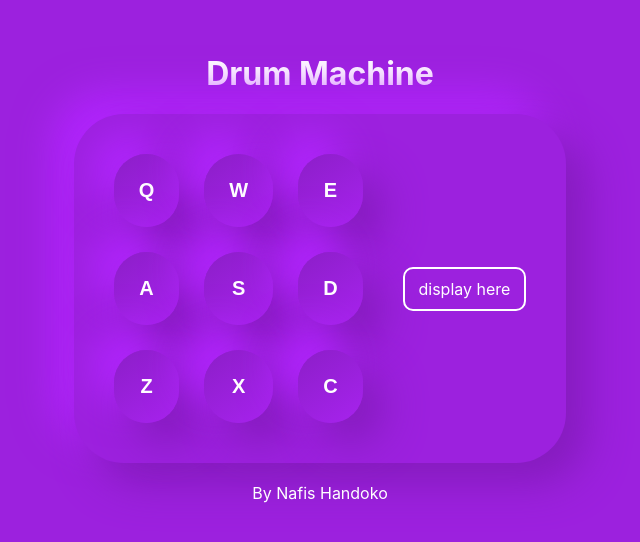
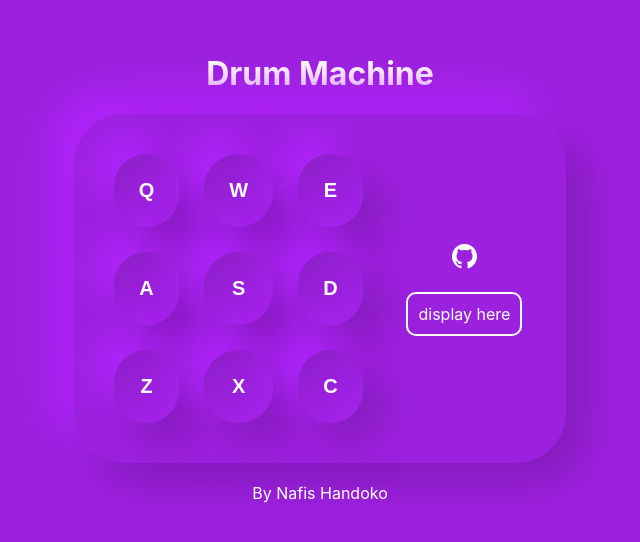
Before and after one commit to NafisHandoko/drum-machine, a React (Vite) app: page / in a window 1280 px wide. Shown: the part 132-674 px from the top of the page, without its empty margins (320-960 px from the left). Built offline with nearby package versions, Linux system fonts and the light colour scheme.

Commit message:
add repo link

```diff
--- a/index.html
+++ b/index.html
@@ -4,6 +4,7 @@
     <meta charset="UTF-8" />
     <link rel="icon" type="image/svg+xml" href="/src/favicon.svg" />
     <meta name="viewport" content="width=device-width, initial-scale=1.0" />
+    <link rel="stylesheet" href="https://cdn.jsdelivr.net/npm/bootstrap-icons@1.7.2/font/bootstrap-icons.css" />
     <title>Vite App</title>
   </head>
   <body>
--- a/src/App.css
+++ b/src/App.css
@@ -3,7 +3,21 @@ body{
   padding: 0;
   background-color: #9c21de;
   color: white;
-  /* color: black; */
+}
+
+a{
+  text-decoration: none;
+  color: white;
+}
+
+a:hover{
+  color: #7c1bb1;
+}
+
+header{
+  display: flex;
+  flex-direction: row;
+  align-items: center;
 }
 
 .container{
@@ -42,6 +56,14 @@ body{
 .display-div{
   flex: 1;
   margin-left: 40px;
+  display: flex;
+  flex-direction: column;
+  align-items: center;
+}
+
+.repo{
+  font-size: 25px;
+  margin-bottom: 20px;
 }
 
 #display{
--- a/src/App.jsx
+++ b/src/App.jsx
@@ -81,7 +81,9 @@ function App() {
   })
   return (
     <div className="container">
-      <h1>Drum Machine</h1>
+      <header>
+        <h1>Drum Machine</h1>
+      </header>
       <div id="drum-machine">
         <div id="drum-pads">
           {data.map((drum) => (
@@ -89,10 +91,11 @@ function App() {
           ))}
         </div>
         <div className="display-div">
+          <a href="https://github.com/NafisHandoko/drum-machine" className="repo" target="_blank" rel="noopener noreferrer"><i className="bi bi-github"></i></a>
           <div id="display">{display}</div>
         </div>
       </div>
-      <footer>By Nafis Handoko</footer>
+      <footer>By <a href="http://github.com/nafishandoko" target="_blank" rel="noopener noreferrer">Nafis Handoko</a></footer>
     </div>
   )
 }
```
